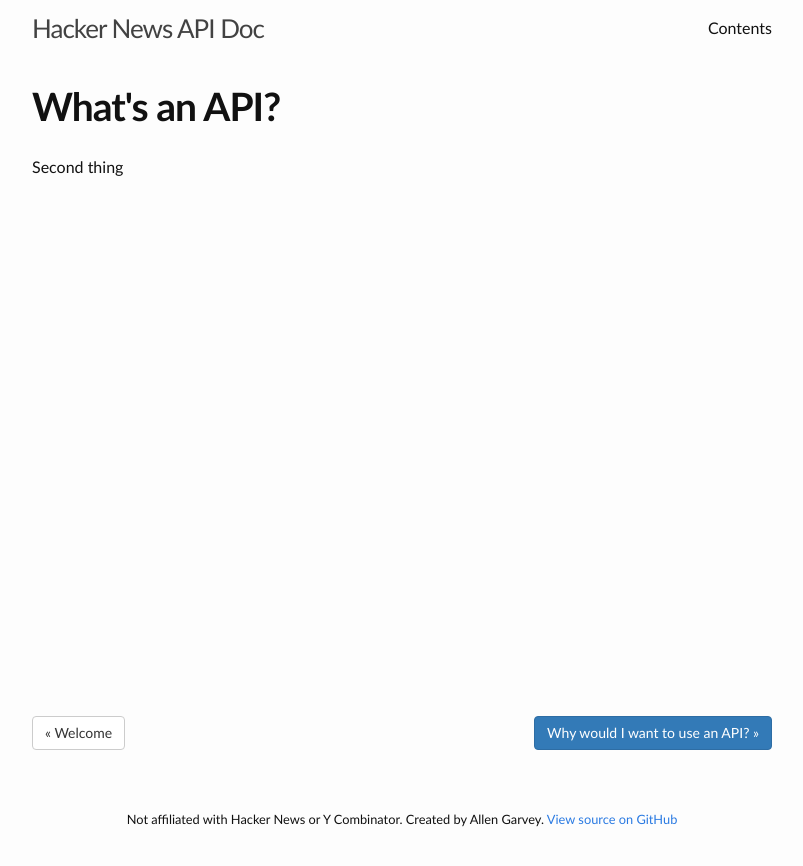
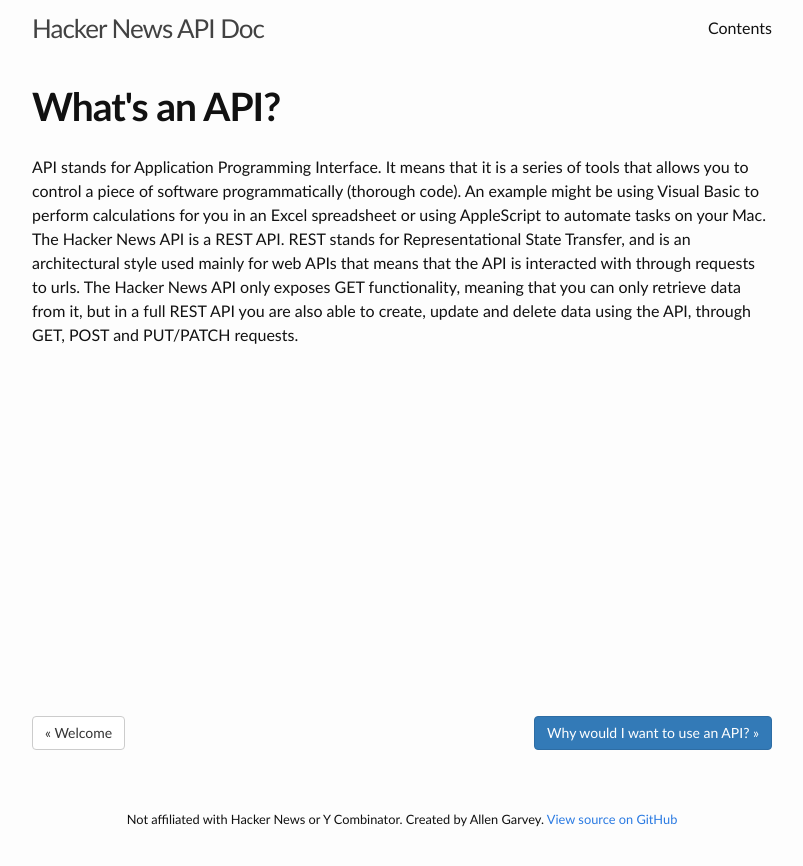
Before and after one commit to allen-garvey/hacker-news-api-doc, a Jekyll site: the page built from _posts/2016-05-16-whats-an-api.markdown, in a window 1280 px wide. Shown: the top 866 px of the page, without its empty margins (238-1041 px from the left). Built offline with Jekyll 4.4.1, drawn with Linux system fonts in a browser that asks for light colours.

Commit message:
add what's an api post

```diff
--- a/_posts/2016-05-16-whats-an-api.markdown
+++ b/_posts/2016-05-16-whats-an-api.markdown
@@ -2,4 +2,4 @@
 title:  "What's an API?"
 date:   2016-05-16 17:01:19 -0400
 ---
-Second thing
+API stands for Application Programming Interface. It means that it is a series of tools that allows you to control a piece of software programmatically (thorough code). An example might be using Visual Basic to perform calculations for you in an Excel spreadsheet or using AppleScript to automate tasks on your Mac. The Hacker News API is a REST API. REST stands for Representational State Transfer, and is an architectural style used mainly for web APIs that means that the API is interacted with through requests to urls. The Hacker News API only exposes GET functionality, meaning that you can only retrieve data from it, but in a full REST API you are also able to create, update and delete data using the API, through GET, POST and PUT/PATCH requests.
```
